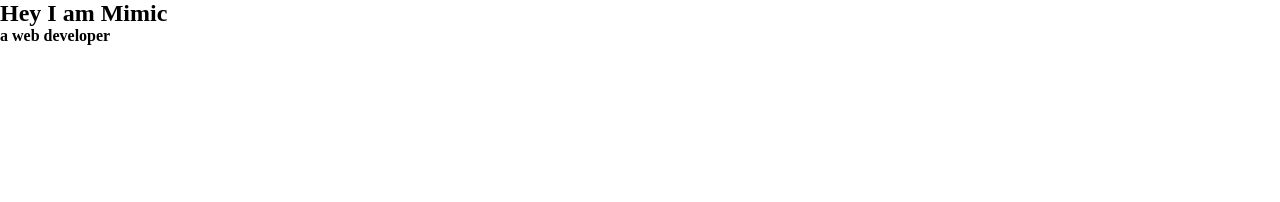
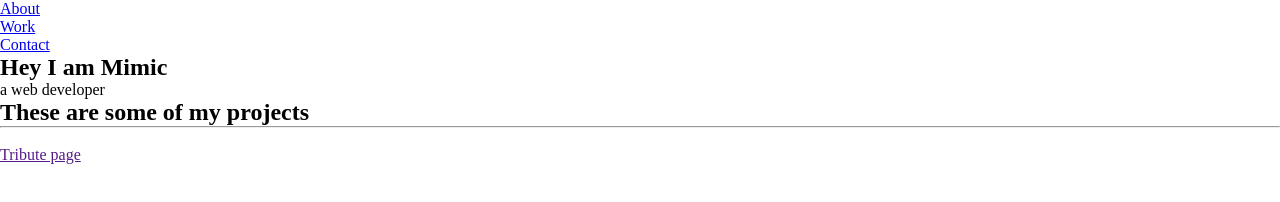
Before and after one commit to Mareq111/Portfolio-for-freecode, a plain HTML site: page index.html in a window 1280 px wide. Drawn offline with Linux system fonts and the light colour scheme.

Commit message:
polowa uzupelniona w html

```diff
--- a/index.html
+++ b/index.html
@@ -1,5 +1,5 @@
 <!DOCTYPE html>
-<html lang="en">
+<html lang="PL">
 <head>
     <meta charset="UTF-8">
     <meta http-equiv="X-UA-Compatible" content="IE=edge">
@@ -8,11 +8,42 @@
     <link rel="stylesheet" href="style.css">
 </head>
 <body>
+
+<!-- Nawigacja -->
+<nav id="navbar">
+    <ul>
+        <li><a href="#">About</a></li>
+        <li><a href="#">Work</a></li>
+        <li><a href="#">Contact</a></li>
+    </ul>
+</nav>
+
+<!--Główna sekcja   -->
+
     <section id="welcome-section">
-        <h1 class="title"><strong>Hey I am Mimic</h1>
+        <h1 class="title">Hey I am Mimic</h1>
             <p class="title" >a web developer</p>
     </section>
+
+<!-- Sekcja projekty -->
+
     <section class="project-title">
+        <h2 id="">These are some of my projects</h2>
+        <hr>
+
+<!-- project 1  -->
+
+        <div class="project" id="project1">
+            <a href="">
+                <img src="" alt="">
+
+            <div class="project" id="project1-down">
+                <p id="project1-p">Tribute page</p>
+            </div>
+        </a>
+        </div>
+
+
 
     </section>
 </body>
```
